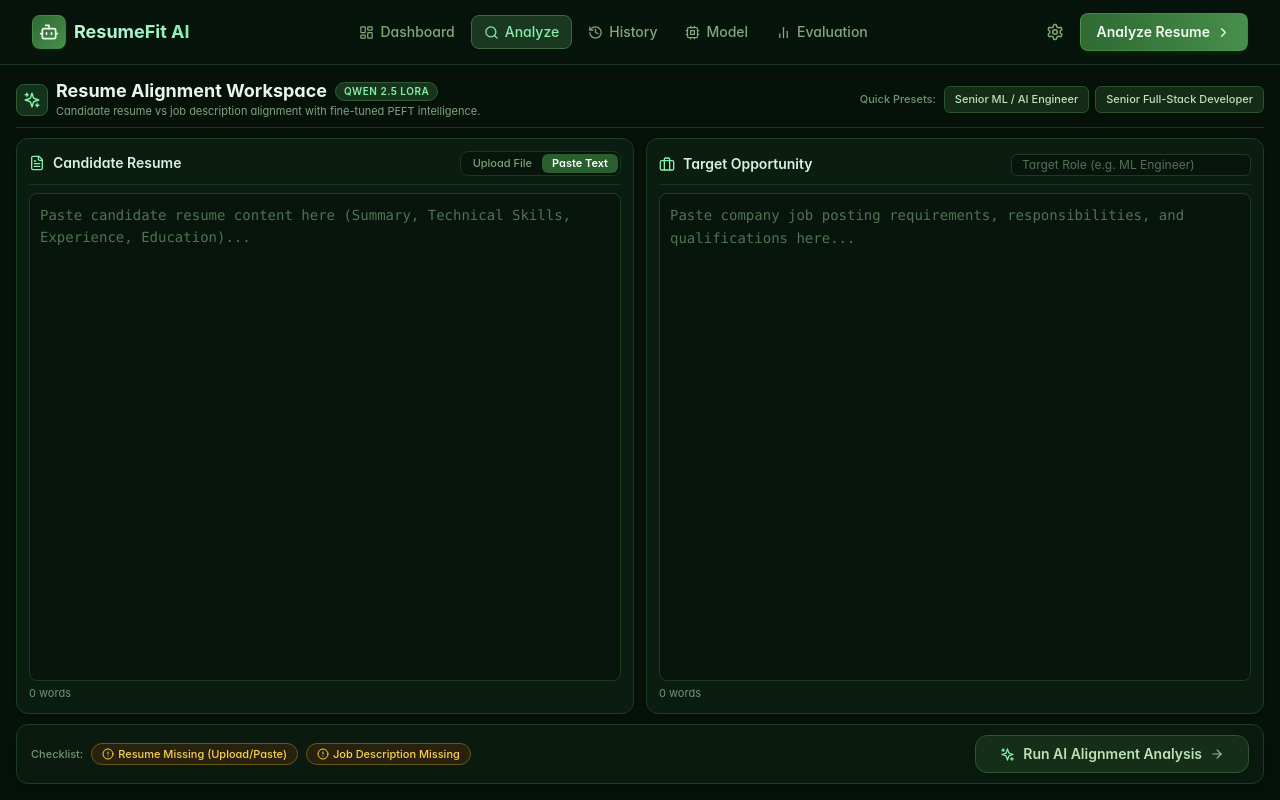
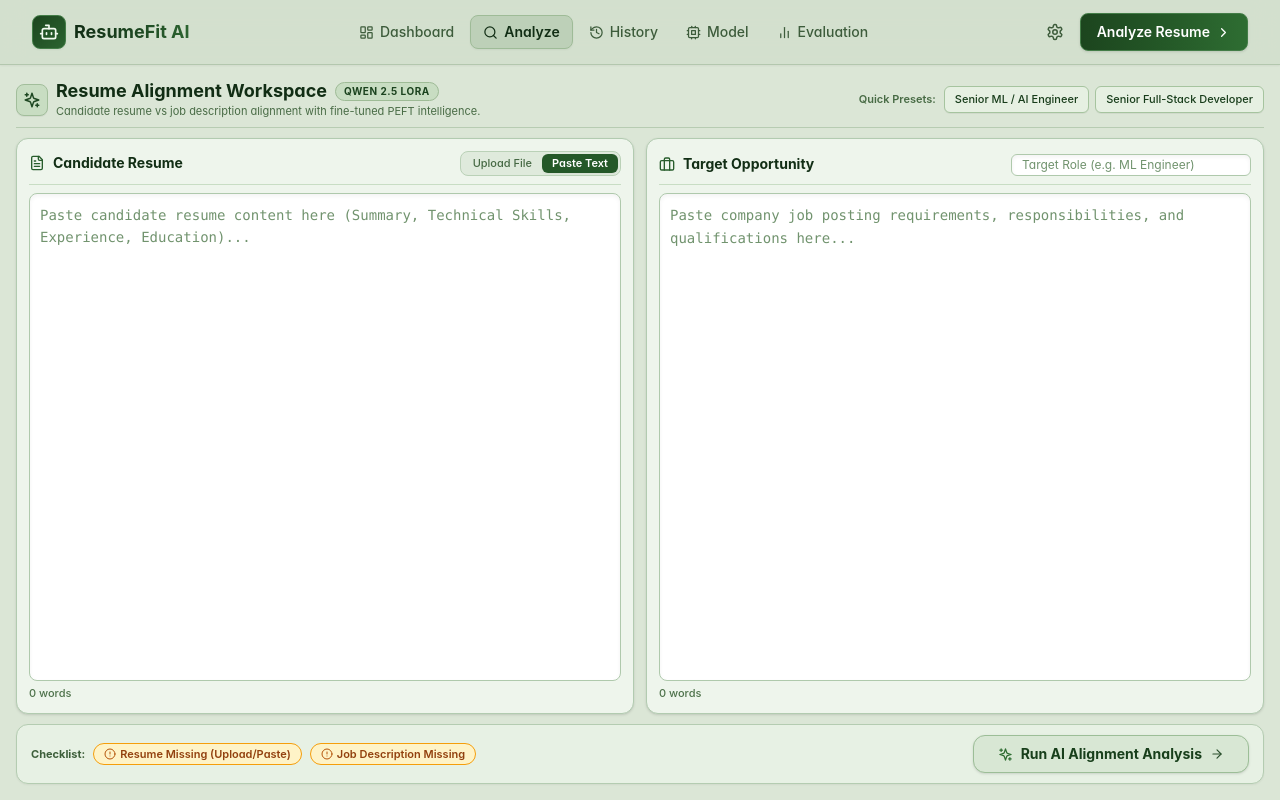
Before and after one commit to hemanthsurnidi/ResumeFit-AI, a React (Vite) app in the folder frontend/: page /analyze in a window 1280 px wide. Both pictures are taken after a click on the button "Paste Text". Built offline with nearby package versions, Linux system fonts and the light colour scheme.

Commit message:
style(theme): set background to light olive green with pale green cards and dark green typography

```diff
--- a/frontend/src/App.jsx
+++ b/frontend/src/App.jsx
@@ -12,17 +12,17 @@ import SettingsPage from './pages/SettingsPage'
 
 function App() {
   return (
-    <div className="min-h-screen bg-[#061209] text-[#e2f0e4]">
+    <div className="min-h-screen bg-[#dbe6d6] text-[#142e17]">
       <Toaster
         position="top-right"
         toastOptions={{
           style: {
-            background: '#0d2212',
-            color: '#e8faeb',
-            border: '1px solid #2d5531',
+            background: '#193b1d',
+            color: '#f0f9ef',
+            border: '1px solid #457849',
           },
-          success: { iconTheme: { primary: '#4ade80', secondary: '#09170d' } },
-          error: { iconTheme: { primary: '#f87171', secondary: '#09170d' } },
+          success: { iconTheme: { primary: '#86efac', secondary: '#132e16' } },
+          error: { iconTheme: { primary: '#fca5a5', secondary: '#132e16' } },
         }}
       />
       <Routes>
--- a/frontend/src/components/Navbar.jsx
+++ b/frontend/src/components/Navbar.jsx
@@ -15,15 +15,15 @@ export default function Navbar() {
   const navigate = useNavigate()
 
   return (
-    <nav className="fixed top-0 left-0 right-0 z-50 bg-[#08160c]/95 backdrop-blur-md border-b border-[#1c3820]">
+    <nav className="fixed top-0 left-0 right-0 z-50 bg-[#d3e0ce]/95 backdrop-blur-md border-b border-[#b3c7ae] shadow-xs">
       <div className="max-w-7xl mx-auto px-4 sm:px-6 lg:px-8">
         <div className="flex items-center justify-between h-16">
           {/* Logo */}
           <Link to="/" className="flex items-center gap-2 group">
-            <div className="p-1.5 rounded-lg bg-gradient-to-br from-[#2f6a33] to-[#488e4c] group-hover:from-[#3a7c3e] group-hover:to-[#55a359] transition-all border border-[#529456]/40 shadow-sm shadow-[#1b431e]/40">
-              <Bot size={20} className="text-[#e8f7e8]" />
+            <div className="p-1.5 rounded-lg bg-gradient-to-br from-[#1c451e] to-[#2b6430] group-hover:from-[#245827] group-hover:to-[#387c3e] transition-all border border-[#437d47] shadow-xs">
+              <Bot size={20} className="text-[#f2faf0]" />
             </div>
-            <span className="text-lg font-bold bg-gradient-to-r from-[#bbf7d0] via-[#a7f3d0] to-[#86efac] bg-clip-text text-transparent">
+            <span className="text-lg font-bold bg-gradient-to-r from-[#112d14] via-[#1d4621] to-[#2c6530] bg-clip-text text-transparent">
               ResumeFit AI
             </span>
           </Link>
@@ -37,8 +37,8 @@ export default function Navbar() {
                 className={({ isActive }) =>
                   `flex items-center gap-1.5 px-3 py-1.5 rounded-lg text-sm font-medium transition-all ${
                     isActive
-                      ? 'bg-[#1a381f] text-[#86efac] border border-[#386b3e] shadow-sm'
-                      : 'text-[#82a87d] hover:text-[#d3f2cc] hover:bg-[#122816]'
+                      ? 'bg-[#bdd0b8] text-[#122e15] font-semibold border border-[#9ebb97] shadow-xs'
+                      : 'text-[#3d5c3b] hover:text-[#112d14] hover:bg-[#c9dcbf]'
                   }`
                 }
               >
@@ -55,8 +55,8 @@ export default function Navbar() {
               className={({ isActive }) =>
                 `p-2 rounded-lg transition-all ${
                   isActive
-                    ? 'text-[#86efac] bg-[#1a381f] border border-[#386b3e]'
-                    : 'text-[#82a87d] hover:text-[#d3f2cc] hover:bg-[#122816]'
+                    ? 'text-[#122e15] bg-[#bdd0b8] border border-[#9ebb97]'
+                    : 'text-[#3d5c3b] hover:text-[#112d14] hover:bg-[#c9dcbf]'
                 }`
               }
             >
@@ -64,7 +64,7 @@ export default function Navbar() {
             </NavLink>
             <button
               onClick={() => navigate('/analyze')}
-              className="flex items-center gap-1.5 px-4 py-2 rounded-lg bg-gradient-to-r from-[#2f6a33] via-[#3a7c3e] to-[#488e4c] hover:from-[#377a3c] hover:to-[#55a359] text-[#f0faf1] text-sm font-semibold transition-all shadow-md shadow-[#143217]/50 border border-[#529756]/60"
+              className="flex items-center gap-1.5 px-4 py-2 rounded-lg bg-gradient-to-r from-[#1c451e] via-[#245827] to-[#2e6d32] hover:from-[#245827] hover:to-[#387e3d] text-white text-sm font-semibold transition-all shadow-sm border border-[#437d47]"
             >
               Analyze Resume
               <ChevronRight size={15} />
@@ -73,7 +73,7 @@ export default function Navbar() {
 
           {/* Mobile hamburger */}
           <button
-            className="md:hidden p-2 rounded-lg text-[#82a87d] hover:text-[#d3f2cc] hover:bg-[#122816] transition"
+            className="md:hidden p-2 rounded-lg text-[#3d5c3b] hover:text-[#112d14] hover:bg-[#c9dcbf] transition"
             onClick={() => setMenuOpen(!menuOpen)}
             aria-label="Toggle menu"
           >
@@ -84,7 +84,7 @@ export default function Navbar() {
 
       {/* Mobile menu */}
       {menuOpen && (
-        <div className="md:hidden bg-[#09170d] border-t border-[#1c3820] px-4 pb-4">
+        <div className="md:hidden bg-[#d3e0ce] border-t border-[#b3c7ae] px-4 pb-4">
           <div className="flex flex-col gap-1 mt-2">
             {NAV_LINKS.map(({ to, label, icon: Icon }) => (
               <NavLink
@@ -94,8 +94,8 @@ export default function Navbar() {
                 className={({ isActive }) =>
                   `flex items-center gap-2 px-3 py-2.5 rounded-lg text-sm font-medium transition-all ${
                     isActive
-                      ? 'bg-[#1a381f] text-[#86efac] border border-[#386b3e]'
-                      : 'text-[#82a87d] hover:text-[#d3f2cc] hover:bg-[#122816]'
+                      ? 'bg-[#bdd0b8] text-[#122e15] font-semibold border border-[#9ebb97]'
+                      : 'text-[#3d5c3b] hover:text-[#112d14] hover:bg-[#c9dcbf]'
                   }`
                 }
               >
@@ -108,7 +108,7 @@ export default function Navbar() {
                 navigate('/analyze')
                 setMenuOpen(false)
               }}
-              className="mt-2 flex items-center justify-center gap-1.5 px-4 py-2.5 rounded-lg bg-gradient-to-r from-[#2f6a33] to-[#488e4c] text-white text-sm font-semibold border border-[#529756]"
+              className="mt-2 flex items-center justify-center gap-1.5 px-4 py-2.5 rounded-lg bg-gradient-to-r from-[#1c451e] to-[#2e6d32] text-white text-sm font-semibold border border-[#437d47]"
             >
               Analyze Resume <ChevronRight size={15} />
             </button>
--- a/frontend/src/index.css
+++ b/frontend/src/index.css
@@ -5,24 +5,24 @@
     margin: 0;
     padding: 0;
     height: 100%;
-    background-color: #061209;
-    color: #e2f0e4;
+    background-color: #dbe6d6;
+    color: #142e17;
     font-feature-settings: "cv02", "cv03", "cv04", "cv11";
   }
 
-  /* Custom Olive & Pale Green Scrollbars */
+  /* Custom Light Olive & Dark Green Scrollbars */
   ::-webkit-scrollbar {
     width: 6px;
     height: 6px;
   }
   ::-webkit-scrollbar-track {
-    background: #09170d;
+    background: #d0ded0;
   }
   ::-webkit-scrollbar-thumb {
-    background: #254929;
+    background: #8aa984;
     border-radius: 9999px;
   }
   ::-webkit-scrollbar-thumb:hover {
-    background: #3c7042;
+    background: #5e8257;
   }
 }
--- a/frontend/src/pages/AnalyzeWorkspace.jsx
+++ b/frontend/src/pages/AnalyzeWorkspace.jsx
@@ -206,21 +206,21 @@ export default function AnalyzeWorkspace() {
   const isReady = resumeWords > 0 && jdWords > 0
 
   return (
-    <div className="h-[calc(100vh-4rem)] max-h-[calc(100vh-4rem)] overflow-hidden flex flex-col p-3 sm:p-4 gap-2.5 bg-[#061209] text-[#e2f0e4]">
-      {/* 1. Header Bar: Compact, No vertical bloat */}
-      <div className="shrink-0 flex flex-col sm:flex-row sm:items-center sm:justify-between gap-2 border-b border-[#1c3820] pb-2">
+    <div className="h-[calc(100vh-4rem)] max-h-[calc(100vh-4rem)] overflow-hidden flex flex-col p-3 sm:p-4 gap-2.5 bg-[#dbe6d6] text-[#142e17]">
+      {/* 1. Header Bar: Light Olive Green background, Dark Green text */}
+      <div className="shrink-0 flex flex-col sm:flex-row sm:items-center sm:justify-between gap-2 border-b border-[#b7ccb2] pb-2">
         <div className="flex items-center gap-2">
-          <div className="p-1.5 rounded-lg bg-[#143219] border border-[#2e5d34] text-[#86efac]">
+          <div className="p-1.5 rounded-lg bg-[#c8ddc2] border border-[#a2be9b] text-[#1e4822] shadow-2xs">
             <Sparkles size={18} />
           </div>
           <div>
-            <h1 className="text-base sm:text-lg font-bold text-[#e8f7ea] flex items-center gap-2 leading-tight">
+            <h1 className="text-base sm:text-lg font-bold text-[#112d14] flex items-center gap-2 leading-tight">
               Resume Alignment Workspace
-              <span className="text-[10px] font-semibold uppercase tracking-wider px-2 py-0.5 rounded-full bg-[#16351c] text-[#86efac] border border-[#2b5c32]">
+              <span className="text-[10px] font-bold uppercase tracking-wider px-2 py-0.5 rounded-full bg-[#c8ddc2] text-[#1b431e] border border-[#9ebb96]">
                 Qwen 2.5 LoRA
               </span>
             </h1>
-            <p className="text-[11px] text-[#7ea581] hidden sm:block">
+            <p className="text-[11px] text-[#486b45] hidden sm:block">
               Candidate resume vs job description alignment with fine-tuned PEFT intelligence.
             </p>
           </div>
@@ -228,13 +228,13 @@ export default function AnalyzeWorkspace() {
 
         {/* Quick Sample Presets */}
         <div className="flex items-center gap-1.5 flex-wrap">
-          <span className="text-[11px] text-[#719574] font-medium mr-0.5">Quick Presets:</span>
+          <span className="text-[11px] text-[#486b45] font-semibold mr-0.5">Quick Presets:</span>
           {SAMPLE_PRESETS.map((preset, idx) => (
             <button
               key={idx}
               type="button"
               onClick={() => handleLoadPreset(preset)}
-              className="px-2.5 py-1 rounded-md bg-[#132b17] hover:bg-[#1f4224] border border-[#2a5430] hover:border-[#4d8654] text-[11px] text-[#bde3b5] font-medium transition-all shadow-sm"
+              className="px-2.5 py-1 rounded-md bg-[#e6f0e2] hover:bg-[#d8e8d3] border border-[#a6c49f] hover:border-[#6f9867] text-[11px] text-[#183d1b] font-medium transition-all shadow-2xs"
             >
               {preset.name}
             </button>
@@ -242,31 +242,31 @@ export default function AnalyzeWorkspace() {
         </div>
       </div>
 
-      {/* 2. Main 2-Column Grid: Fills remaining viewport flex-1 min-h-0 with internal scroll only */}
+      {/* 2. Main 2-Column Grid: Pale light green cards, olive borders, dark green typography */}
       <div className="flex-1 min-h-0 grid grid-cols-1 lg:grid-cols-2 gap-3">
         {/* Left Card: Candidate Resume */}
-        <div className="bg-[#0b1c10] border border-[#1d3d23] rounded-xl p-3 flex flex-col h-full min-h-0 shadow-md">
+        <div className="bg-[#eef5ec] border border-[#b2cbb0] rounded-xl p-3 flex flex-col h-full min-h-0 shadow-sm">
           {/* Card Top Row */}
-          <div className="shrink-0 flex items-center justify-between pb-2 border-b border-[#18361d]">
+          <div className="shrink-0 flex items-center justify-between pb-2 border-b border-[#c8ddc4]">
             <div className="flex items-center gap-2">
-              <FileText className="text-[#86efac]" size={16} />
-              <h2 className="text-xs sm:text-sm font-semibold text-[#daf3dc]">Candidate Resume</h2>
+              <FileText className="text-[#285d2c]" size={16} />
+              <h2 className="text-xs sm:text-sm font-bold text-[#122e15]">Candidate Resume</h2>
               {resumeWords > 0 && (
-                <span className="text-[10px] px-2 py-0.5 rounded-full bg-[#14351a] text-[#86efac] border border-[#2f6636] font-medium">
+                <span className="text-[10px] px-2 py-0.5 rounded-full bg-[#d9ecd4] text-[#1c481f] border border-[#9fbf9a] font-semibold">
                   {resumeWords} words
                 </span>
               )}
             </div>
 
             {/* Toggle Tabs */}
-            <div className="flex bg-[#07150a] p-0.5 rounded-lg border border-[#19391e] text-xs">
+            <div className="flex bg-[#dfeadc] p-0.5 rounded-lg border border-[#bad1b7] text-xs">
               <button
                 type="button"
                 onClick={() => setActiveTab('upload')}
                 className={`px-2.5 py-0.5 rounded-md text-[11px] font-medium transition-all ${
                   activeTab === 'upload'
-                    ? 'bg-[#295e2e] text-white shadow-sm font-semibold'
-                    : 'text-[#7e9f7b] hover:text-[#c4ecc6]'
+                    ? 'bg-[#245828] text-white shadow-xs font-semibold'
+                    : 'text-[#466944] hover:text-[#143217]'
                 }`}
               >
                 Upload File
@@ -276,8 +276,8 @@ export default function AnalyzeWorkspace() {
                 onClick={() => setActiveTab('text')}
                 className={`px-2.5 py-0.5 rounded-md text-[11px] font-medium transition-all ${
                   activeTab === 'text'
-                    ? 'bg-[#295e2e] text-white shadow-sm font-semibold'
-                    : 'text-[#7e9f7b] hover:text-[#c4ecc6]'
+                    ? 'bg-[#245828] text-white shadow-xs font-semibold'
+                    : 'text-[#466944] hover:text-[#143217]'
                 }`}
               >
                 Paste Text
@@ -305,20 +305,20 @@ export default function AnalyzeWorkspace() {
                 </div>
 
                 {resumeText && !uploadError && (
-                  <div className="shrink-0 p-2.5 bg-[#08170d] border border-[#28572e] rounded-lg">
+                  <div className="shrink-0 p-2.5 bg-[#f4f9f2] border border-[#a6c49e] rounded-lg shadow-2xs">
                     <div className="flex items-center justify-between mb-1">
-                      <p className="text-[11px] text-[#86efac] font-medium flex items-center gap-1.5">
-                        <CheckCircle2 size={13} /> Text Extracted Successfully ({resumeWords} words)
+                      <p className="text-[11px] text-[#1d5221] font-bold flex items-center gap-1.5">
+                        <CheckCircle2 size={13} className="text-[#2e7434]" /> Text Extracted Successfully ({resumeWords} words)
                       </p>
                       <button
                         type="button"
                         onClick={() => setActiveTab('text')}
-                        className="text-[11px] text-[#a7f3d0] hover:underline flex items-center gap-1"
+                        className="text-[11px] text-[#245828] font-semibold hover:underline flex items-center gap-1"
                       >
                         <Edit3 size={11} /> Edit text
                       </button>
                     </div>
-                    <p className="text-[11px] text-[#86a888] line-clamp-2 font-mono leading-relaxed">
+                    <p className="text-[11px] text-[#365733] line-clamp-2 font-mono leading-relaxed">
                       {resumeText}
                     </p>
                   </div>
@@ -334,15 +334,15 @@ export default function AnalyzeWorkspace() {
                     if (uploadError) setUploadError(null)
                   }}
                   placeholder="Paste candidate resume content here (Summary, Technical Skills, Experience, Education)..."
-                  className="w-full flex-1 min-h-0 bg-[#08150c] border border-[#1c3c21] rounded-lg p-2.5 text-xs sm:text-sm text-[#e0f5e3] placeholder-[#4f7353] focus:outline-none focus:border-[#529757] font-mono resize-none overflow-y-auto leading-relaxed"
+                  className="w-full flex-1 min-h-0 bg-[#ffffff] border border-[#afc9ac] rounded-lg p-2.5 text-xs sm:text-sm text-[#122e15] placeholder-[#71936e] focus:outline-none focus:border-[#3d743a] focus:ring-1 focus:ring-[#3d743a]/30 font-mono resize-none overflow-y-auto leading-relaxed shadow-inner"
                 />
-                <div className="shrink-0 flex justify-between items-center text-[11px] text-[#719574] pt-1">
-                  <span>{resumeWords} words</span>
+                <div className="shrink-0 flex justify-between items-center text-[11px] text-[#4d714a] pt-1">
+                  <span className="font-medium">{resumeWords} words</span>
                   {resumeText && (
                     <button
                       type="button"
                       onClick={() => setResumeText('')}
-                      className="text-red-400 hover:text-red-300 hover:underline"
+                      className="text-red-600 hover:text-red-700 hover:underline font-medium"
                     >
                       Clear text
                     </button>
@@ -354,14 +354,14 @@ export default function AnalyzeWorkspace() {
         </div>
 
         {/* Right Card: Target Opportunity */}
-        <div className="bg-[#0b1c10] border border-[#1d3d23] rounded-xl p-3 flex flex-col h-full min-h-0 shadow-md">
+        <div className="bg-[#eef5ec] border border-[#b2cbb0] rounded-xl p-3 flex flex-col h-full min-h-0 shadow-sm">
           {/* Card Top Row */}
-          <div className="shrink-0 flex items-center justify-between pb-2 border-b border-[#18361d]">
+          <div className="shrink-0 flex items-center justify-between pb-2 border-b border-[#c8ddc4]">
             <div className="flex items-center gap-2">
-              <Briefcase className="text-[#86efac]" size={16} />
-              <h2 className="text-xs sm:text-sm font-semibold text-[#daf3dc]">Target Opportunity</h2>
+              <Briefcase className="text-[#285d2c]" size={16} />
+              <h2 className="text-xs sm:text-sm font-bold text-[#122e15]">Target Opportunity</h2>
               {jdWords > 0 && (
-                <span className="text-[10px] px-2 py-0.5 rounded-full bg-[#14351a] text-[#86efac] border border-[#2f6636] font-medium">
+                <span className="text-[10px] px-2 py-0.5 rounded-full bg-[#d9ecd4] text-[#1c481f] border border-[#9fbf9a] font-semibold">
                   {jdWords} words
                 </span>
               )}
@@ -374,7 +374,7 @@ export default function AnalyzeWorkspace() {
                 value={targetRole}
                 onChange={(e) => setTargetRole(e.target.value)}
                 placeholder="Target Role (e.g. ML Engineer)"
-                className="w-full bg-[#08150c] border border-[#1c3c21] rounded-md px-2.5 py-0.5 text-xs text-[#e0f5e3] placeholder-[#4f7353] focus:outline-none focus:border-[#529757]"
+                className="w-full bg-[#ffffff] border border-[#afc9ac] rounded-md px-2.5 py-0.5 text-xs text-[#122e15] placeholder-[#71936e] focus:outline-none focus:border-[#3d743a] focus:ring-1 focus:ring-[#3d743a]/30 shadow-inner"
               />
             </div>
           </div>
@@ -386,15 +386,15 @@ export default function AnalyzeWorkspace() {
               value={jobDescription}
               onChange={(e) => setJobDescription(e.target.value)}
               placeholder="Paste company job posting requirements, responsibilities, and qualifications here..."
-              className="w-full flex-1 min-h-0 bg-[#08150c] border border-[#1c3c21] rounded-lg p-2.5 text-xs sm:text-sm text-[#e0f5e3] placeholder-[#4f7353] focus:outline-none focus:border-[#529757] font-mono resize-none overflow-y-auto leading-relaxed"
+              className="w-full flex-1 min-h-0 bg-[#ffffff] border border-[#afc9ac] rounded-lg p-2.5 text-xs sm:text-sm text-[#122e15] placeholder-[#71936e] focus:outline-none focus:border-[#3d743a] focus:ring-1 focus:ring-[#3d743a]/30 font-mono resize-none overflow-y-auto leading-relaxed shadow-inner"
             />
-            <div className="shrink-0 flex justify-between items-center text-[11px] text-[#719574] pt-1">
-              <span>{jdWords} words</span>
+            <div className="shrink-0 flex justify-between items-center text-[11px] text-[#4d714a] pt-1">
+              <span className="font-medium">{jdWords} words</span>
               {jobDescription && (
                 <button
                   type="button"
                   onClick={() => setJobDescription('')}
-                  className="text-red-400 hover:text-red-300 hover:underline"
+                  className="text-red-600 hover:text-red-700 hover:underline font-medium"
                 >
                   Clear text
                 </button>
@@ -404,44 +404,44 @@ export default function AnalyzeWorkspace() {
         </div>
       </div>
 
-      {/* 3. Bottom Action Bar: Compact, No window scroll */}
-      <div className="shrink-0 bg-[#0a1a0e] border border-[#1d3c22] rounded-xl px-3.5 py-2 sm:py-2.5 flex flex-col sm:flex-row items-center justify-between gap-2 shadow-lg">
+      {/* 3. Bottom Action Bar: Light olive background with rich dark green button */}
+      <div className="shrink-0 bg-[#e7f1e4] border border-[#b4ccb1] rounded-xl px-3.5 py-2 sm:py-2.5 flex flex-col sm:flex-row items-center justify-between gap-2 shadow-xs">
         {/* Checklist Badges */}
         <div className="flex items-center gap-2 flex-wrap">
-          <span className="text-[11px] font-medium text-[#719574] hidden md:inline">Checklist:</span>
+          <span className="text-[11px] font-bold text-[#3d5e3a] hidden md:inline">Checklist:</span>
 
           {resumeWords > 0 ? (
-            <span className="inline-flex items-center gap-1 px-2.5 py-0.5 rounded-full bg-[#122e18] border border-[#2b6033] text-[#86efac] text-[11px] font-medium">
-              <CheckCircle2 size={12} /> Resume Ready ({resumeWords}w)
+            <span className="inline-flex items-center gap-1 px-2.5 py-0.5 rounded-full bg-[#dcf0d9] border border-[#8ec089] text-[#134916] text-[11px] font-semibold">
+              <CheckCircle2 size={12} className="text-[#206925]" /> Resume Ready ({resumeWords}w)
             </span>
           ) : (
-            <span className="inline-flex items-center gap-1 px-2.5 py-0.5 rounded-full bg-[#27210e] border border-[#6b5516] text-[#fcd34d] text-[11px] font-medium">
-              <AlertCircle size={12} /> Resume Missing (Upload/Paste)
+            <span className="inline-flex items-center gap-1 px-2.5 py-0.5 rounded-full bg-[#fef3c7] border border-[#f59e0b] text-[#92400e] text-[11px] font-semibold">
+              <AlertCircle size={12} className="text-[#b45309]" /> Resume Missing (Upload/Paste)
             </span>
           )}
 
           {jdWords > 0 ? (
-            <span className="inline-flex items-center gap-1 px-2.5 py-0.5 rounded-full bg-[#122e18] border border-[#2b6033] text-[#86efac] text-[11px] font-medium">
-              <CheckCircle2 size={12} /> Job Description Ready ({jdWords}w)
+            <span className="inline-flex items-center gap-1 px-2.5 py-0.5 rounded-full bg-[#dcf0d9] border border-[#8ec089] text-[#134916] text-[11px] font-semibold">
+              <CheckCircle2 size={12} className="text-[#206925]" /> Job Description Ready ({jdWords}w)
             </span>
           ) : (
-            <span className="inline-flex items-center gap-1 px-2.5 py-0.5 rounded-full bg-[#27210e] border border-[#6b5516] text-[#fcd34d] text-[11px] font-medium">
-              <AlertCircle size={12} /> Job Description Missing
+            <span className="inline-flex items-center gap-1 px-2.5 py-0.5 rounded-full bg-[#fef3c7] border border-[#f59e0b] text-[#92400e] text-[11px] font-semibold">
+              <AlertCircle size={12} className="text-[#b45309]" /> Job Description Missing
             </span>
           )}
         </div>
 
-        {/* Action Button: Glowing Olive & Pale Light Green */}
+        {/* Action Button: Dark Forest Green with pale green hover */}
         <button
           type="button"
           onClick={handleRunAnalysis}
           disabled={analyzing || uploading}
-          className={`w-full sm:w-auto px-6 py-2 rounded-xl font-semibold flex items-center justify-center gap-2 text-xs sm:text-sm transition-all shadow-md cursor-pointer ${
+          className={`w-full sm:w-auto px-6 py-2 rounded-xl font-bold flex items-center justify-center gap-2 text-xs sm:text-sm transition-all shadow-sm cursor-pointer ${
             analyzing || uploading
-              ? 'bg-[#122616] text-[#638765] cursor-not-allowed border border-[#1e3c23]'
+              ? 'bg-[#d0dfcd] text-[#698865] cursor-not-allowed border border-[#b2c8af]'
               : isReady
-              ? 'bg-gradient-to-r from-[#2c6530] via-[#387e3d] to-[#45954a] hover:from-[#347839] hover:to-[#4fa755] text-white shadow-[#143517]/70 border border-[#58a55d] ring-1 ring-[#86efac]/50 hover:scale-[1.01]'
-              : 'bg-[#152e19] hover:bg-[#1d3c22] text-[#bde3b5] border border-[#2f5532]'
+              ? 'bg-gradient-to-r from-[#1b441d] via-[#245827] to-[#2e6d32] hover:from-[#245827] hover:to-[#387e3d] text-white shadow-md shadow-[#1b441d]/20 border border-[#48824b] ring-1 ring-[#86efac]/40 hover:scale-[1.01]'
+              : 'bg-[#d8e7d4] hover:bg-[#cbdec6] text-[#183f1b] border border-[#9cbe97]'
           }`}
         >
           {analyzing ? (
@@ -456,9 +456,9 @@ export default function AnalyzeWorkspace() {
             </>
           ) : (
             <>
-              <Sparkles size={15} className={isReady ? 'text-[#bbf7d0]' : 'text-[#86efac]'} />
+              <Sparkles size={15} className={isReady ? 'text-[#bbf7d0]' : 'text-[#2e6d32]'} />
               <span>Run AI Alignment Analysis</span>
-              <ArrowRight size={14} className="opacity-80" />
+              <ArrowRight size={14} className="opacity-90" />
             </>
           )}
         </button>
```
Also changed, not shown: frontend/src/components/FileDropzone.jsx (+24 -24 lines), frontend/src/pages/ResultsDashboard.jsx (+71 -71 lines).
